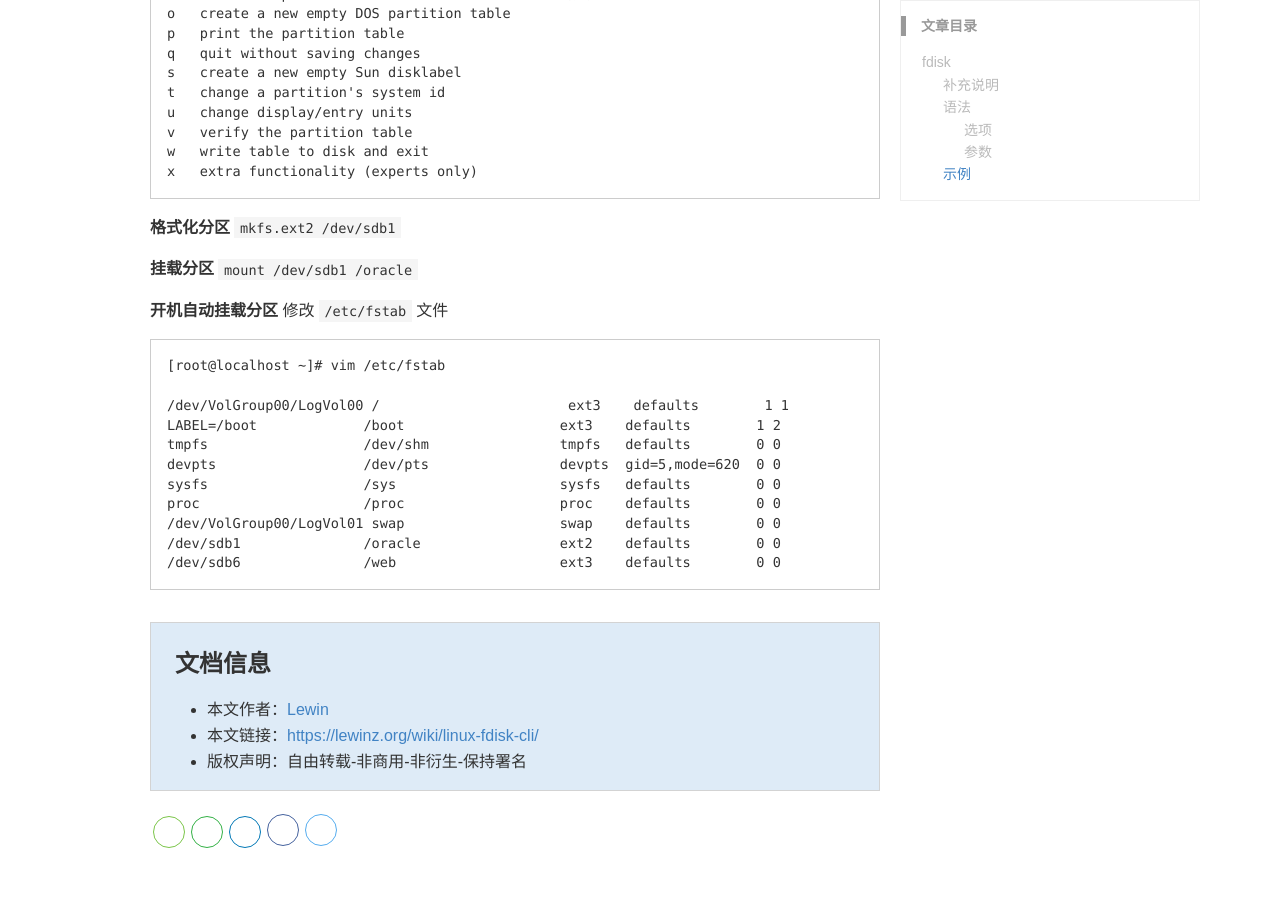
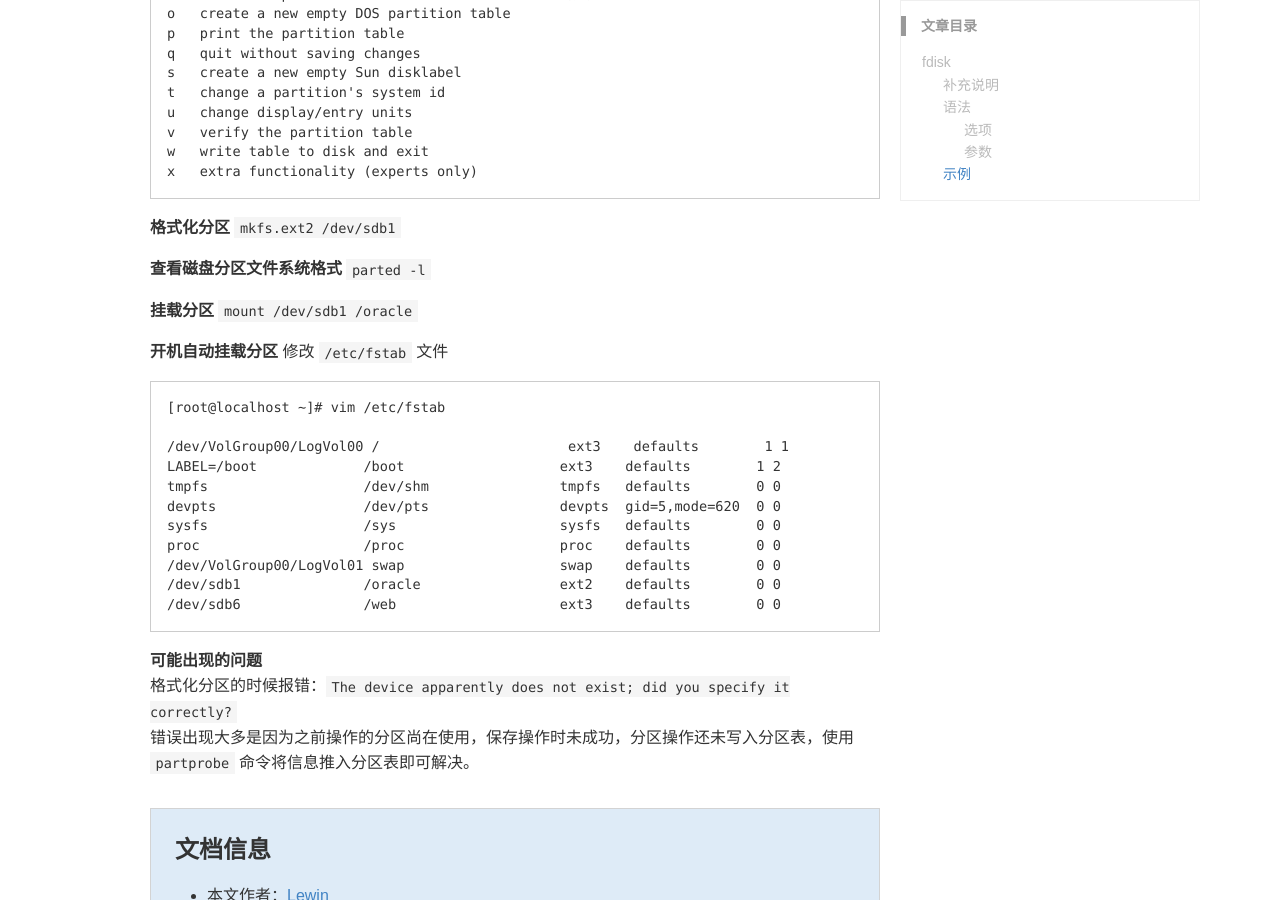
Before and after one commit to Lewinz/lewinz.github.io, a Jekyll site: the page built from _wiki/linux-fdisk-cli.md, in a window 1280 px wide and 900 px high, scrolled down 2048 px. Built offline with Jekyll 4.4.1, drawn with Linux system fonts in a browser that asks for light colours; some web fonts are replaced; comment, search, counter and statistics services are not loaded; a style sheet for code colours, icons or effects is not loaded.

Commit message:
update fdisk cli errors

````diff
--- a/_wiki/linux-fdisk-cli.md
+++ b/_wiki/linux-fdisk-cli.md
@@ -96,6 +96,9 @@ x   extra functionality (experts only)
 **格式化分区**
 `mkfs.ext2 /dev/sdb1`
 
+**查看磁盘分区文件系统格式**
+`parted -l`
+
 **挂载分区**
 `mount /dev/sdb1 /oracle`
 
@@ -115,3 +118,7 @@ proc                    /proc                   proc    defaults        0 0
 /dev/sdb1               /oracle                 ext2    defaults        0 0
 /dev/sdb6               /web                    ext3    defaults        0 0
 ```
+
+**可能出现的问题**
+格式化分区的时候报错：`The device apparently does not exist; did you specify it correctly?`
+错误出现大多是因为之前操作的分区尚在使用，保存操作时未成功，分区操作还未写入分区表，使用 `partprobe` 命令将信息推入分区表即可解决。
````
